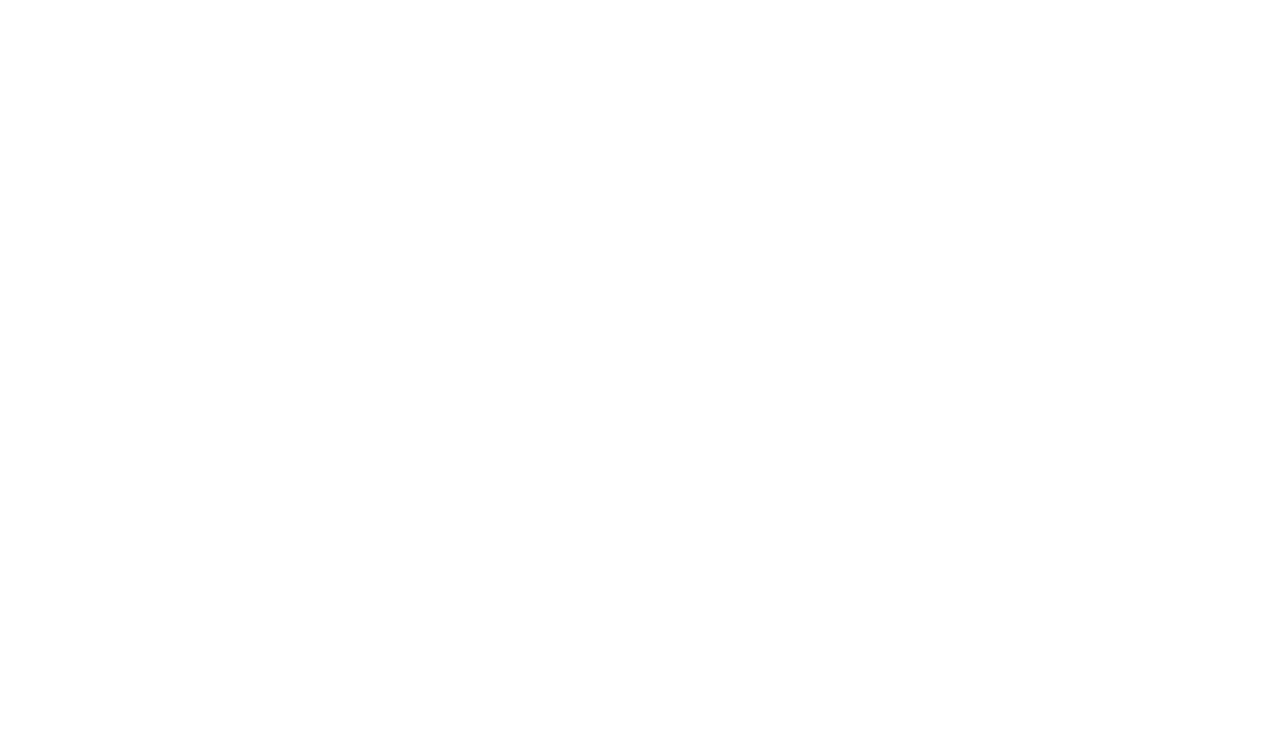
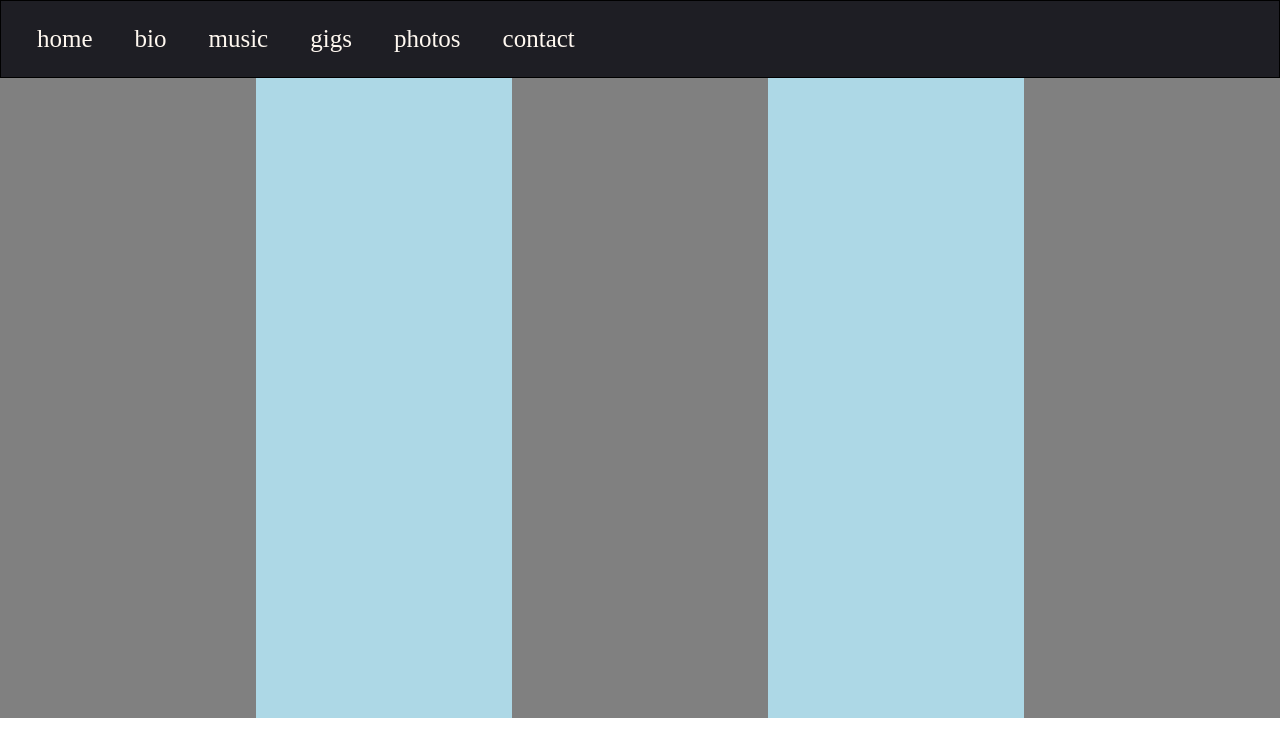
Before and after one commit to Doftgrahn/fatherandsonband, a plain HTML site: page bio.html in a window 1280 px wide. Drawn offline with Linux system fonts and the light colour scheme.

Commit message:
added bio

```diff
--- a/bio.css
+++ b/bio.css
@@ -0,0 +1,62 @@
+body {
+  font-size: 25px;
+  margin: 0;
+}
+
+header>* {
+  background-color: #1e1e24;
+}
+
+ul {
+  overflow: hidden;
+  margin: 0;
+  padding: 0;
+  padding: 10px;
+  list-style-type: none;
+  border: 1px solid black;
+}
+
+header li {
+  display: inline;
+  float: left;
+}
+
+header li a {
+  display: block;
+  margin-left: 10px;
+  padding: 14px 16px;
+  text-align: center;
+  text-decoration: none;
+  color: gray;
+  color: #fff8f0;
+}
+
+header li a:hover {
+  color: #ffcf99;
+}
+
+.information-container {
+  display:flex;
+  height:640px;
+}
+
+.information {
+  width:100%;
+}
+
+.information1 {
+  background-color: gray;
+}
+
+.information2 {
+  background-color:lightblue;
+}
+.information3 {
+  background-color: gray;
+}
+.information4 {
+  background-color:lightblue;
+}
+.information5 {
+  background-color:gray;
+}
--- a/bio.html
+++ b/bio.html
@@ -0,0 +1,60 @@
+<!DOCTYPE html>
+<html lang="en" dir="ltr">
+  <head>
+    <meta charset="utf-8">
+    <title>Father And Son Band</title>
+    <link rel="stylesheet" href="bio.css">
+
+  </head>
+  <body>
+
+    <header>
+      <ul>
+        <li><a href="home.html">home</a></li>
+        <li><a href="bio.html">bio</a></li>
+        <li><a href="#about">music</a></li>
+        <li><a href="#gigs">gigs</a></li>
+        <li><a href="#photos">photos</a></li>
+        <li><a href="#contact">contact</a></li>
+      </ul>
+    </header>
+
+
+
+
+
+
+
+
+
+
+
+
+
+  <div class="information-container">
+
+<div class="information information1"></div>
+
+<div class="information information2"></div>
+
+<div class="information information3"></div>
+
+<div class="information information4"></div>
+
+<div class="information information5"></div>
+
+
+  </div>
+
+
+
+
+
+
+
+
+
+
+
+  </body>
+</html>
```
Also changed, not shown: home.html (+2 -16 lines).
